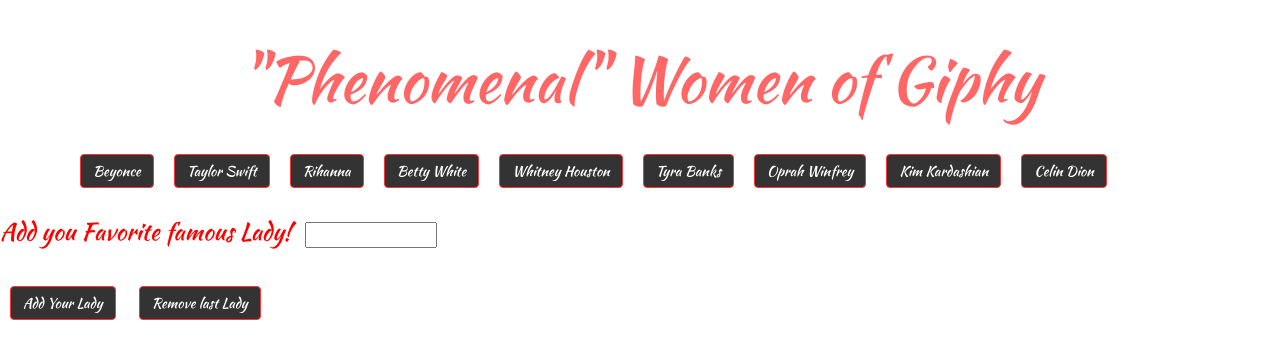
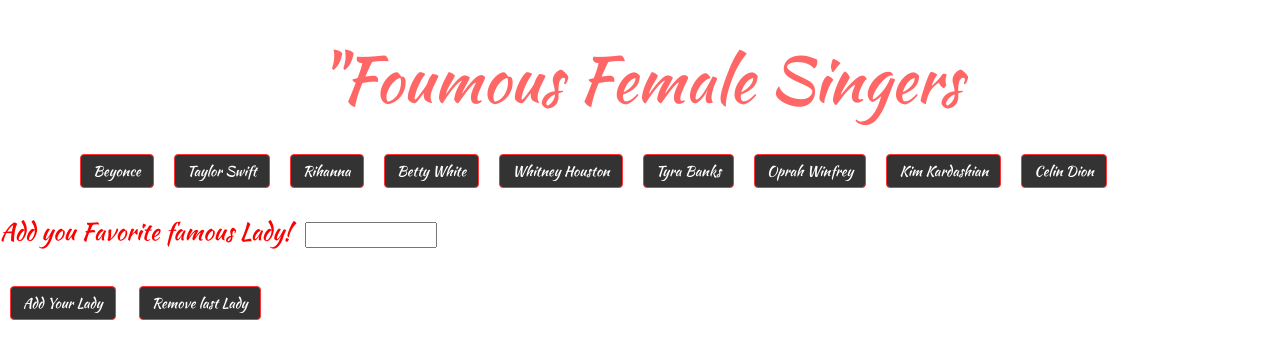
Before and after one commit to sshah6/GIPHY_API, a plain HTML site: page index.html in a window 1280 px wide. Drawn offline with nearby package versions, Linux system fonts and the light colour scheme.

Commit message:
adding final

```diff
--- a/index.html
+++ b/index.html
@@ -3,7 +3,7 @@
 
 <head>
     <meta charset="utf-8">
-    <title>"Phenomenal" Women of Giphy</title>
+    <title>Famous Singers</title>
 
     <link rel="stylesheet" href="https://maxcdn.bootstrapcdn.com/bootstrap/3.3.7/css/bootstrap.min.css" integrity="sha384-BVYiiSIFeK1dGmJRAkycuHAHRg32OmUcww7on3RYdg4Va+PmSTsz/K68vbdEjh4u" crossorigin="anonymous">
 
@@ -17,7 +17,7 @@
 
     <div class="jumbotron">
         <div class="container">
-            <h1>"Phenomenal" Women of Giphy</h1>
+            <h1>"Foumous Female Singers</h1>
         </div>
     </div>
     <!-- Button -->
```
